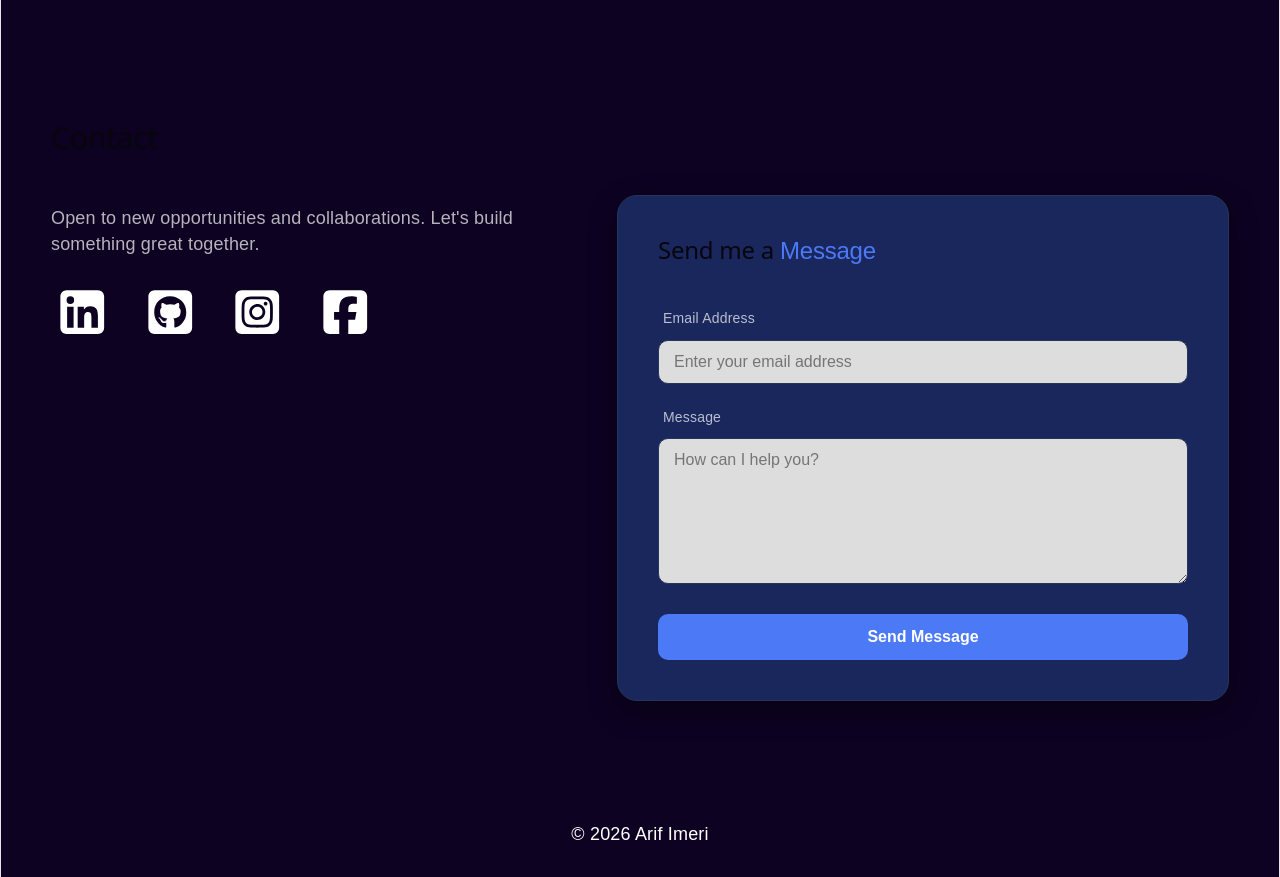
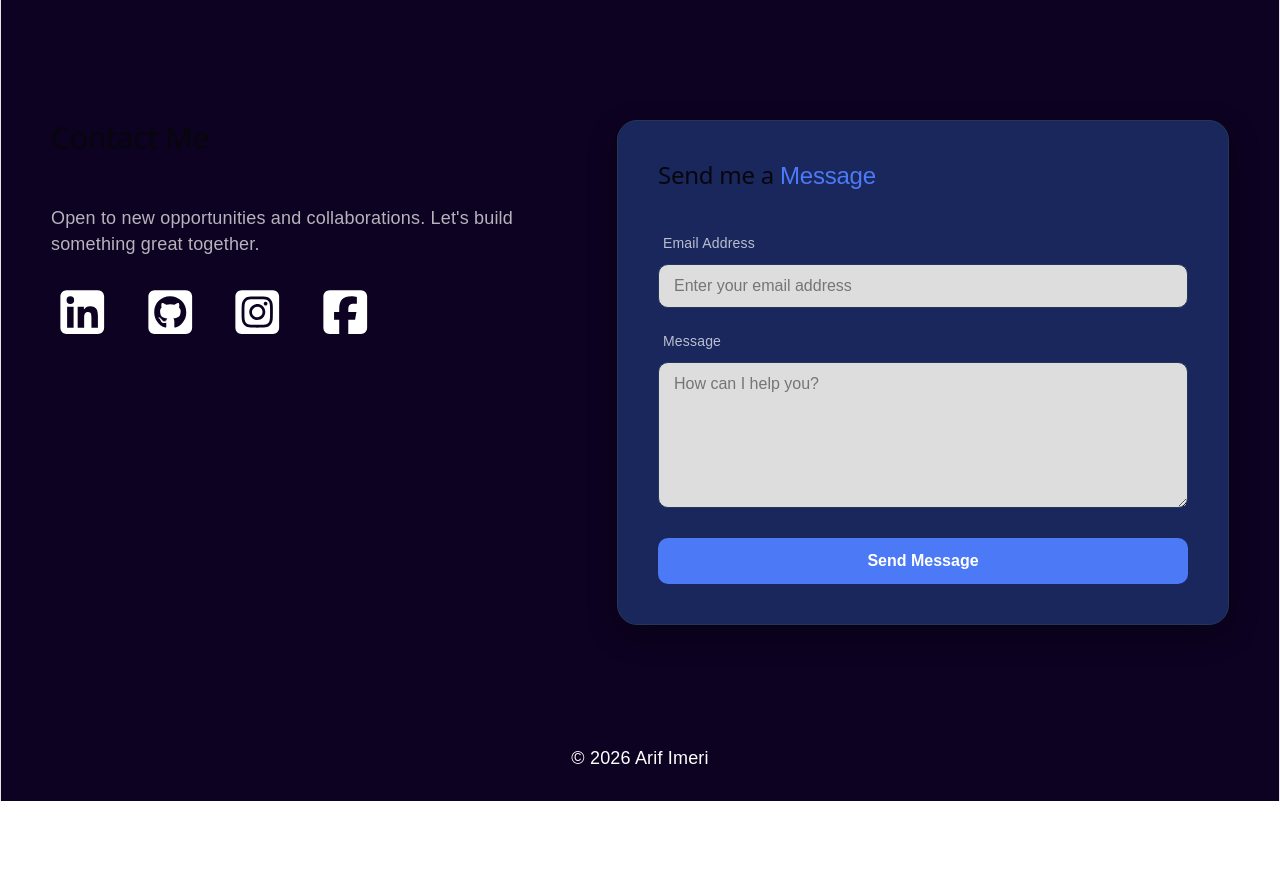
Before and after one commit to arifimeri/MyPortfolio, a React (Vite) app: page / in a window 1280 px wide. Shown: the part 1660-2537 px from the top of the page. After the commit the page ends 2461 px from the top, so only its background shows below. Built offline with nearby package versions, Linux system fonts and the light colour scheme.

Commit message:
Changed place of contact title

```diff
--- a/src/Components/PortfolioPage.jsx
+++ b/src/Components/PortfolioPage.jsx
@@ -163,11 +163,11 @@ const closeMenu = () => {
 
       {/* 4. CONTACT SECTION */}
       <section id="contact" className="section-container contact-section">
-        <div className="title-in-contact-section">
-        <h2>Contact</h2>
-        </div>
         <div className="items-in-contact-section">
         <div className="left-side-in-contact">
+          <div className="title-in-contact-section">
+        <h2>Contact Me</h2>
+        </div>
         <p className='paragraph-in-contact-section-left-side'>
           Open to new opportunities and collaborations.
           Let's build something great together.
```
